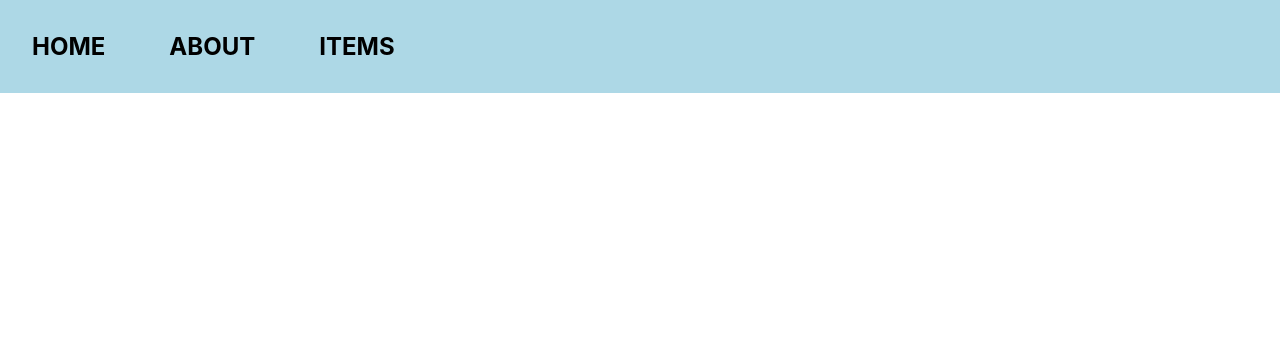
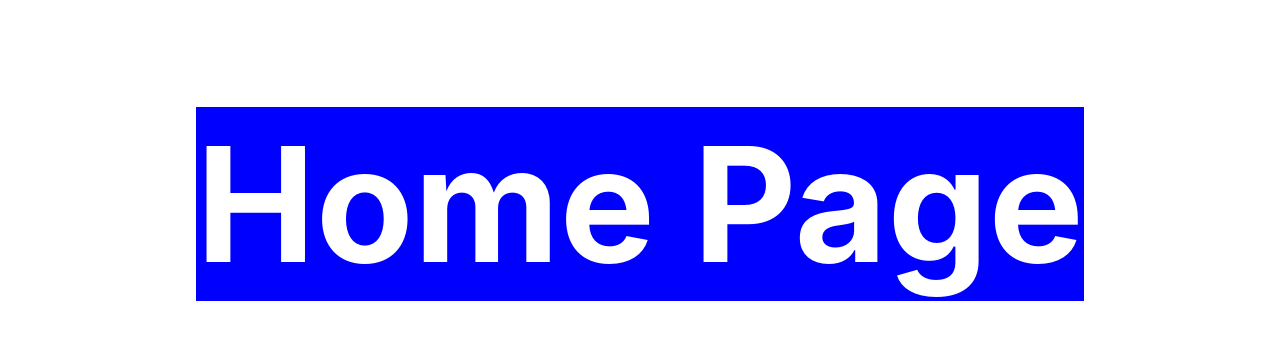
Before and after one commit to shyamgpt/React-Routers, a React (Create React App) app: page / in a window 1280 px wide. Shown: the top 340 px of the page. Built offline with nearby package versions, Linux system fonts and the light colour scheme.

Commit message:
creating routes to Home and about page using creating routers

```diff
--- a/src/App.js
+++ b/src/App.js
@@ -1,20 +1,19 @@
-import { useState} from "react";
-import Navbar from "./components/Navbar";
-import About from "./pages/About";
-import Home from "./pages/Home";
-import Items from "./pages/Item";
+import {createBrowserRouter, RouterProvider} from 'react-router-dom'
+import Home from './pages/Home';
+import About from './pages/About';
 
+function App(){
 
-function App() {
-  const [page, setPage] = useState("Home");
-  return (
+  const router =createBrowserRouter([
+    {path: "/", element: <Home/>},
+    {path: "/about", element: <About/>}
+  ])
+  return(
     <>
-    <Navbar setPage = {setPage}/>
-    {page === "home" && <Home/>}
-    {page === "About" && <About/>}
-    {page === "items" && <Items/>}
+    <RouterProvider router ={router}/>
+
     </>
-  );
+  )
 }
 
-export default App;
+export default App
--- a/src/components/Navbar.js
+++ b/src/components/Navbar.js
@@ -1,15 +1,15 @@
-function Navbar(setPage) {
-    return (
-      <>
-        <div className="nav">
-            <h4 onClick={() =>setPage('home')}>HOME</h4>
+// function Navbar(setPage) {
+//     return (
+//       <>
+//         <div className="nav">
+//             <h4 onClick={() =>setPage('home')}>HOME</h4>
 
-            <h4 onClick={() =>setPage('about')}>ABOUT</h4>
+//             <h4 onClick={() =>setPage('about')}>ABOUT</h4>
 
-            <h4 onClick={() =>setPage('items')}>ITEMS</h4>
-        </div>
-      </>
-    );
-  }
+//             <h4 onClick={() =>setPage('items')}>ITEMS</h4>
+//         </div>
+//       </>
+//     );
+//   }
 
-  export default Navbar;
+//   export default Navbar;
--- a/src/index.css
+++ b/src/index.css
@@ -21,7 +21,7 @@ main{
 
 }
 h1{
-  background-color: cadetblue;
+  background-color: blue;
 }
 .nav{
   display: flex;
```
